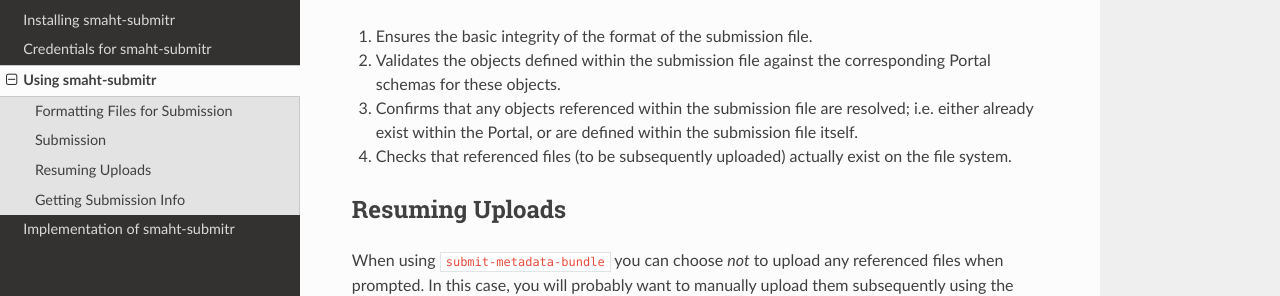
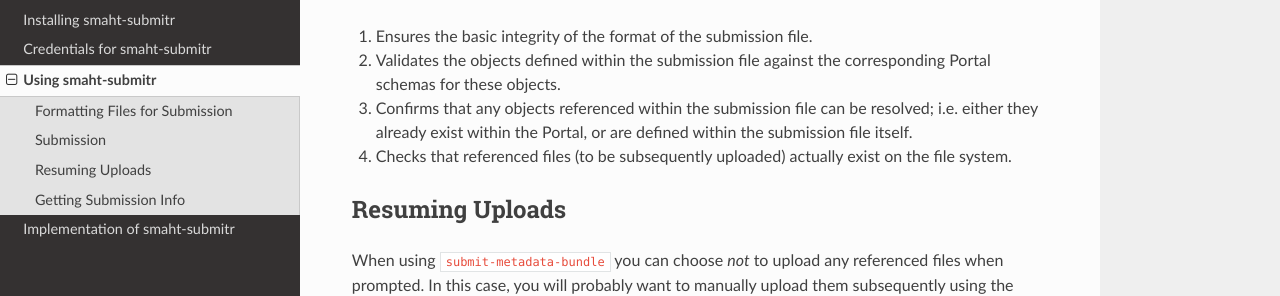
Before and after one commit to smaht-dac/submitr, a Sphinx documentation site: the page built from docs/source/usage.rst, in a window 1280 px wide and 900 px high, scrolled down 2392 px. Shown: the part 159-455 px from the top of the window. Built offline with Sphinx 7.4.7 and the Read the Docs theme 2.0.0, drawn with Linux system fonts in a browser that asks for light colours.

Commit message:
minor doc updates

```diff
--- a/docs/source/usage.rst
+++ b/docs/source/usage.rst
@@ -96,7 +96,7 @@
 
 #. Ensures the basic integrity of the format of the submission file.
 #. Validates the objects defined within the submission file against the corresponding Portal schemas for these objects.
-#. Confirms that any objects referenced within the submission file are resolved; i.e. either already exist within the Portal, or are defined within the submission file itself.
+#. Confirms that any objects referenced within the submission file can be resolved; i.e. either they already exist within the Portal, or are defined within the submission file itself.
 #. Checks that referenced files (to be subsequently uploaded) actually exist on the file system.
 
 Resuming Uploads
```
